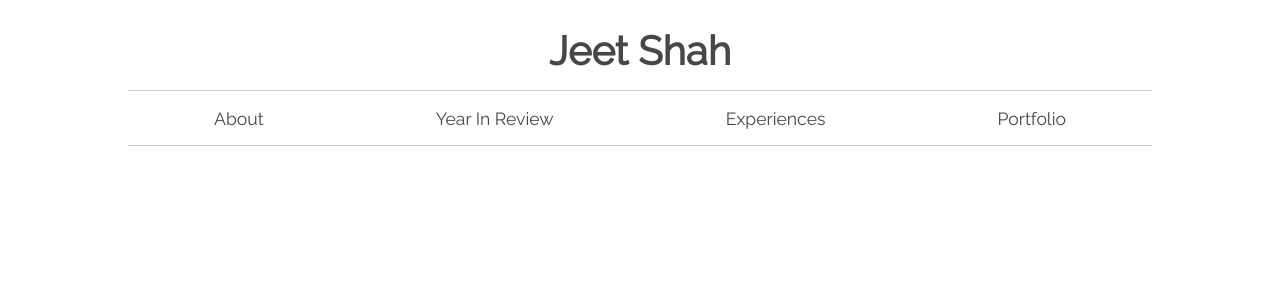
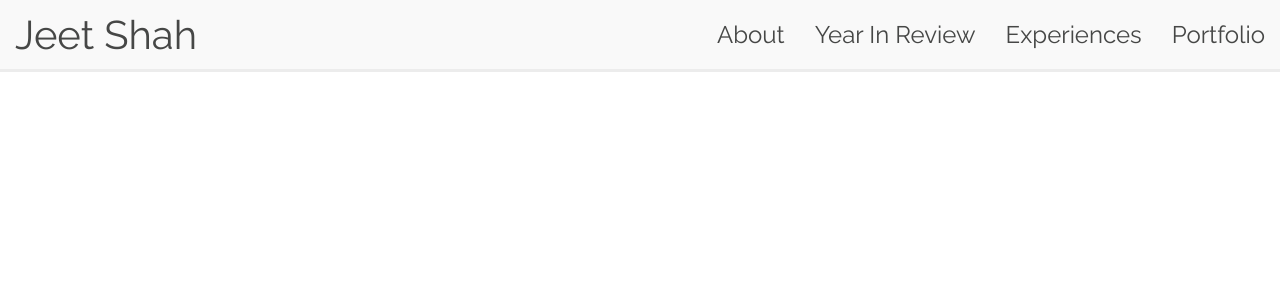
Before and after one commit to shahj14/Honors_React_Site, a React (Create React App) app: page / in a window 1280 px wide. Shown: the top 300 px of the page. Built offline with nearby package versions, Linux system fonts and the light colour scheme.

Commit message:
Changed navbar styles and font

```diff
--- a/public/index.html
+++ b/public/index.html
@@ -10,7 +10,6 @@
     -->
     <link rel="manifest" href="%PUBLIC_URL%/manifest.json">
     <link rel="shortcut icon" href="%PUBLIC_URL%/favicon.ico">
-    <link href="https://fonts.googleapis.com/css?family=Montserrat" rel="stylesheet">
     <link href="https://fonts.googleapis.com/css?family=Raleway" rel="stylesheet">
     <!--
       Notice the use of %PUBLIC_URL% in the tags above.
--- a/src/App.css
+++ b/src/App.css
@@ -1,4 +1,4 @@
 .App{
   color: #464746;
-  font-family: 'Raleway','Montserrat', 'sans-serif';
+  font-family: 'Raleway', 'sans-serif';
 }
--- a/src/Navbar.css
+++ b/src/Navbar.css
@@ -1,28 +1,39 @@
-.body{
+.nav-bar{
     display: flex;
+    justify-content: space-between;
     align-items: center;
-    flex-direction: column;
+    border-bottom: solid rgba(0,0,0,.05);
+    background: #f9f9f9;
 }
 
-.header{
+.logo{
+    flex: 2;
     font-size: 2.5em;
-    margin-bottom: 0;
+    padding-left: 15px;
 }
 
 .nav-links{
+    flex: 8;
     display: flex;
-    flex-direction: row;
-    justify-content: space-around;
-    font-size: 1.1em;
-    width: 80%;
+    justify-content: flex-end;
+    font-size: 1.5em;
+    flex-wrap: wrap;
 }
 
-hr {
-    display: block;
-    height: 1px;
-    border: 0;
-    border-top: 1px solid #ccc;
-    margin: 1em 0;
-    padding: 0;
-    width: 80%;
+a{
+    text-decoration: none;
+    color: inherit;
 }
+
+.nav-links a{
+    /*border-left: solid rgba(0,0,0,.05);*/
+    padding: 20px 15px;
+}
+
+.nav-links a:hover{
+    background: #f2f2f2;
+}
+
+.nav-links a:active{
+    background: #e5e5e5;
+ }
--- a/src/Navbar.js
+++ b/src/Navbar.js
@@ -5,16 +5,19 @@ class Navbar extends Component{
 
     render(){
         return(
-            <div className="body">
-                <h1 className="header">Jeet Shah</h1>
-                <hr/>
+            <div className="nav-bar">
+
+                <div className="logo">
+                    <a>Jeet Shah</a>
+                </div>
+
                 <div className="nav-links">
-                    <a>About</a>
-                    <a>Year In Review</a>
-                    <a>Experiences</a>
-                    <a>Portfolio</a>
+                    <a href="#">About</a>
+                    <a href="#">Year In Review</a>
+                    <a href="#">Experiences</a>
+                    <a href="#">Portfolio</a>
                 </div>
-                <hr/>
+
             </div>
         )
     }
```
